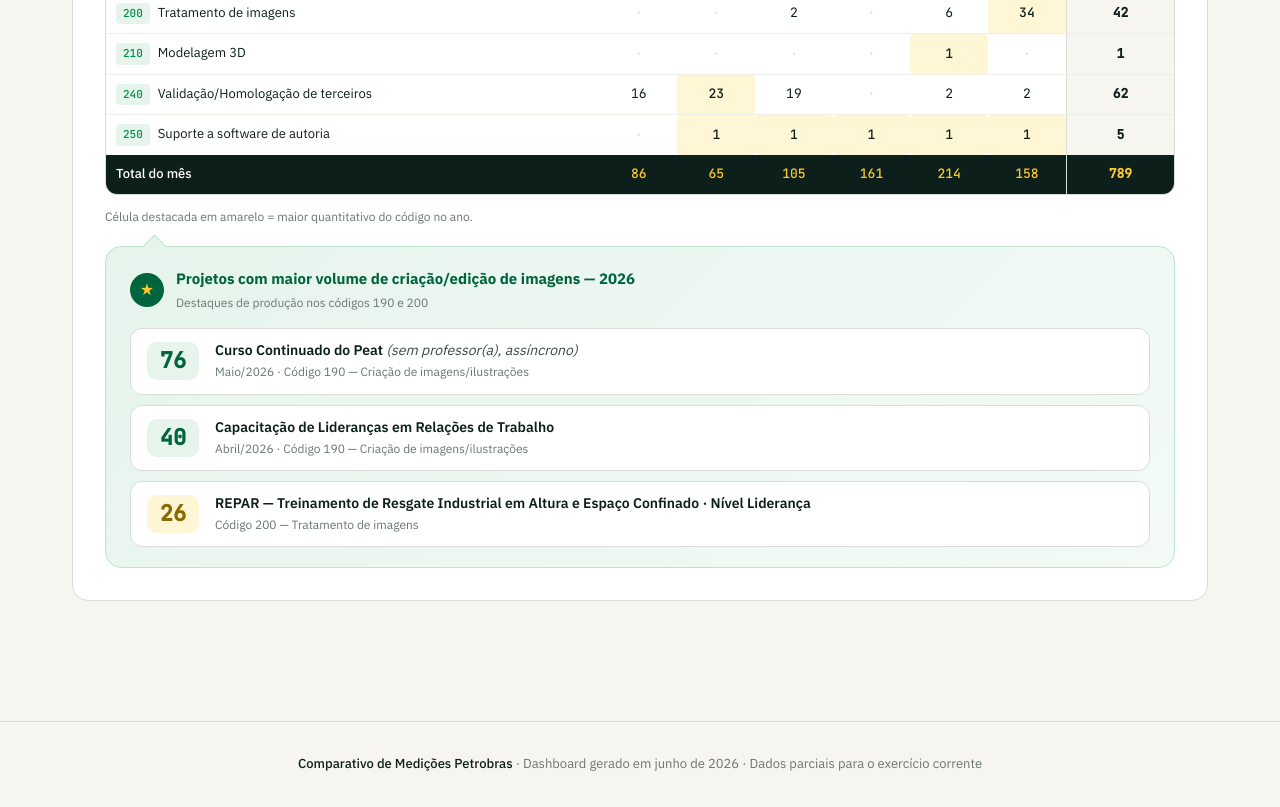
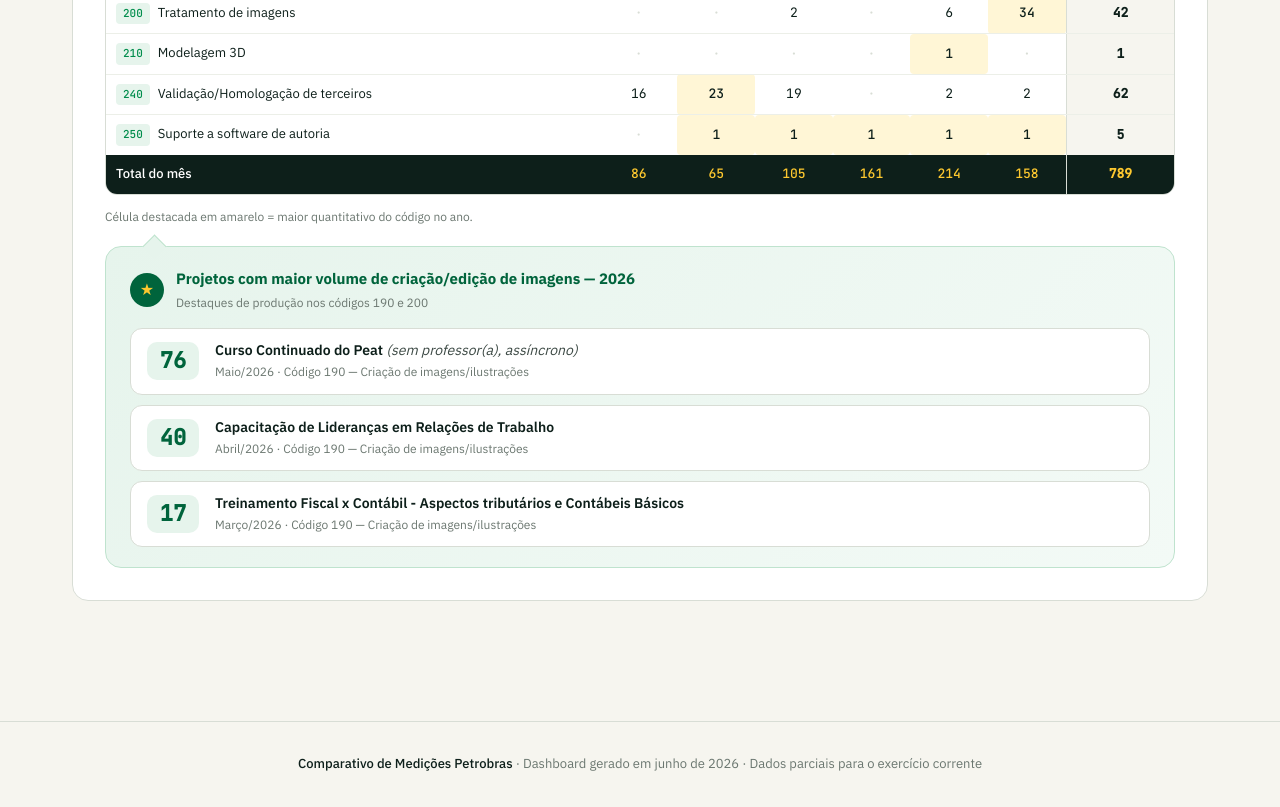
Before and after one commit to NucleoEaDSenai/DashboardPetrobras, a plain HTML site: page index.html in a window 1280 px wide. Shown: the part 5608-6415 px from the top of the page. Drawn offline with nearby package versions, Linux system fonts and the light colour scheme.

Commit message:
Update index.html

```diff
--- a/index.html
+++ b/index.html
@@ -906,10 +906,10 @@
           </div>
         </li>
         <li>
-          <span class="destaque-qtd destaque-qtd--alt">26</span>
+          <span class="destaque-qtd">17</span>
           <div class="destaque-info">
-            <span class="destaque-nome">REPAR — Treinamento de Resgate Industrial em Altura e Espaço Confinado · Nível Liderança</span>
-            <span class="destaque-meta">Código 200 — Tratamento de imagens</span>
+            <span class="destaque-nome">Treinamento Fiscal x Contábil - Aspectos tributários e Contábeis Básicos</span>
+            <span class="destaque-meta">Março/2026 · Código 190 — Criação de imagens/ilustrações</span>
           </div>
         </li>
       </ul>
```
